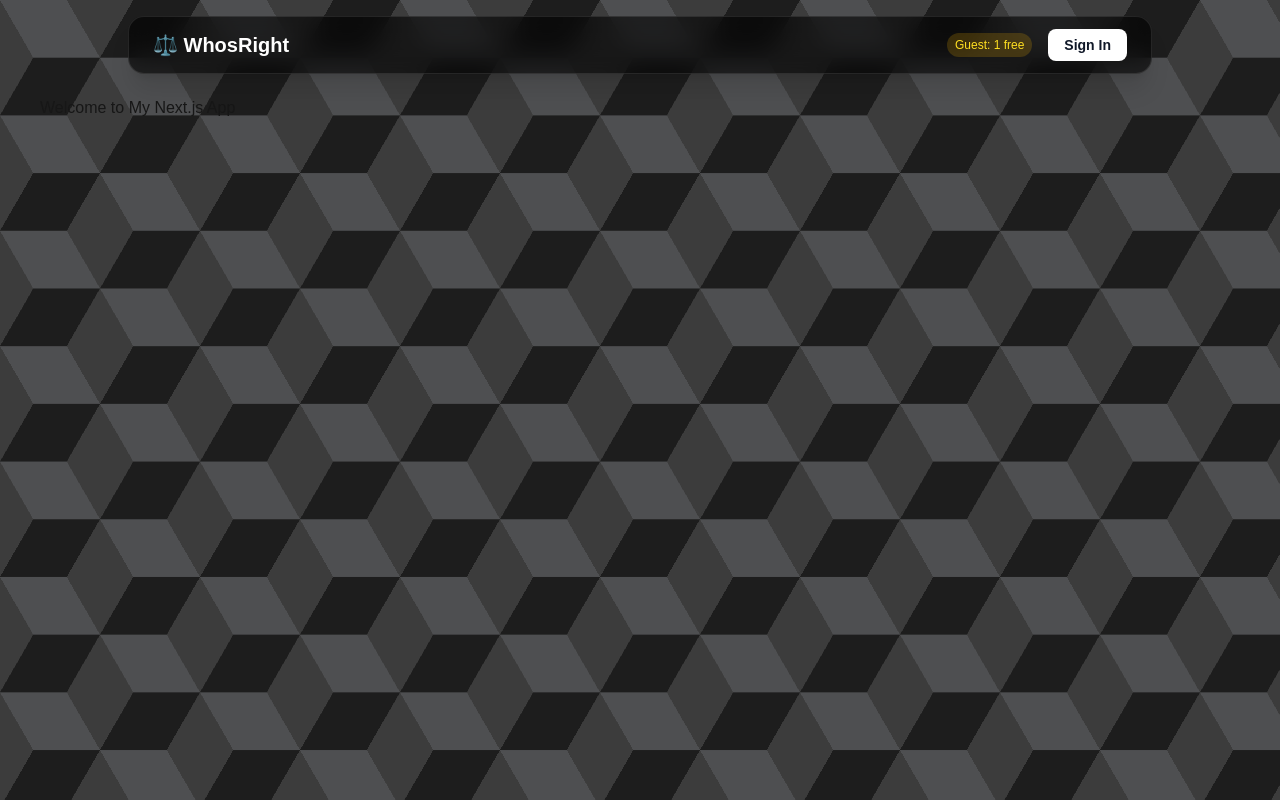
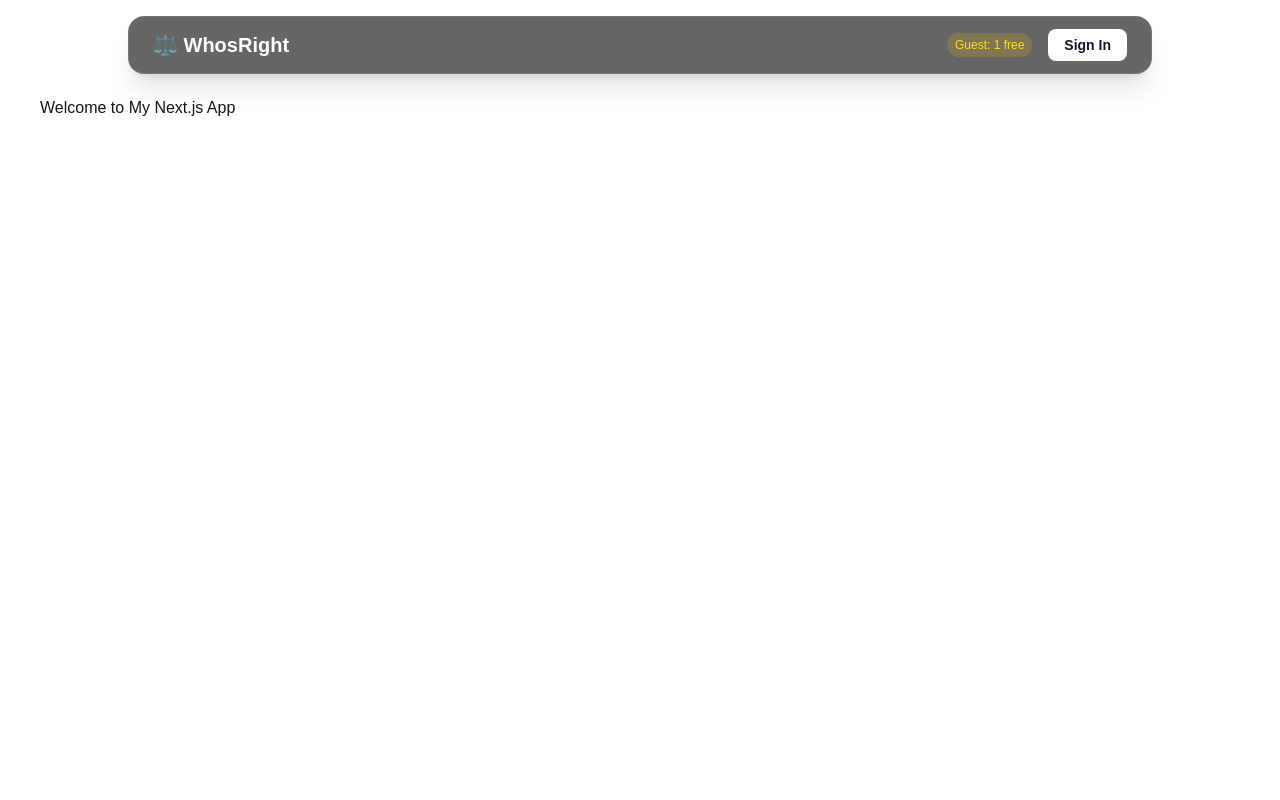
Before and after one commit to AmitSahoo45/Right-It-Up, a Next.js app: page / in a window 1280 px wide. Built offline with nearby package versions, Linux system fonts and the light colour scheme; no server answers.

Commit message:
refactor: Remove unused pattern background styles from globals.css and update Home component

```diff
--- a/app/globals.css
+++ b/app/globals.css
@@ -24,21 +24,3 @@ body {
   color: var(--foreground);
   font-family: Arial, Helvetica, sans-serif;
 }
-
-.pattern-bg {
-  width: 100%;
-  height: 100%;
-  --s: 200px;
-  --c1: #1d1d1d;
-  --c2: #4e4f51;
-  --c3: #3c3c3c;
-
-  background: repeating-conic-gradient(from 30deg,
-      #0000 0 120deg,
-      var(--c3) 0 180deg) calc(0.5 * var(--s)) calc(0.5 * var(--s) * 0.577),
-    repeating-conic-gradient(from 30deg,
-      var(--c1) 0 60deg,
-      var(--c2) 0 120deg,
-      var(--c3) 0 180deg);
-  background-size: var(--s) calc(var(--s) * 0.577);
-}
--- a/app/page.tsx
+++ b/app/page.tsx
@@ -6,7 +6,7 @@ export default async function Home() {
   const { data: { user } } = await supabase.auth.getUser()
 
   return (
-    <div className="min-h-screen pattern-bg">
+    <div className="min-h-screen">
       <Navbar user={user} />
       <main className="pt-24 md:px-10 px-3">
         <h1>Welcome to My Next.js App</h1>
```
